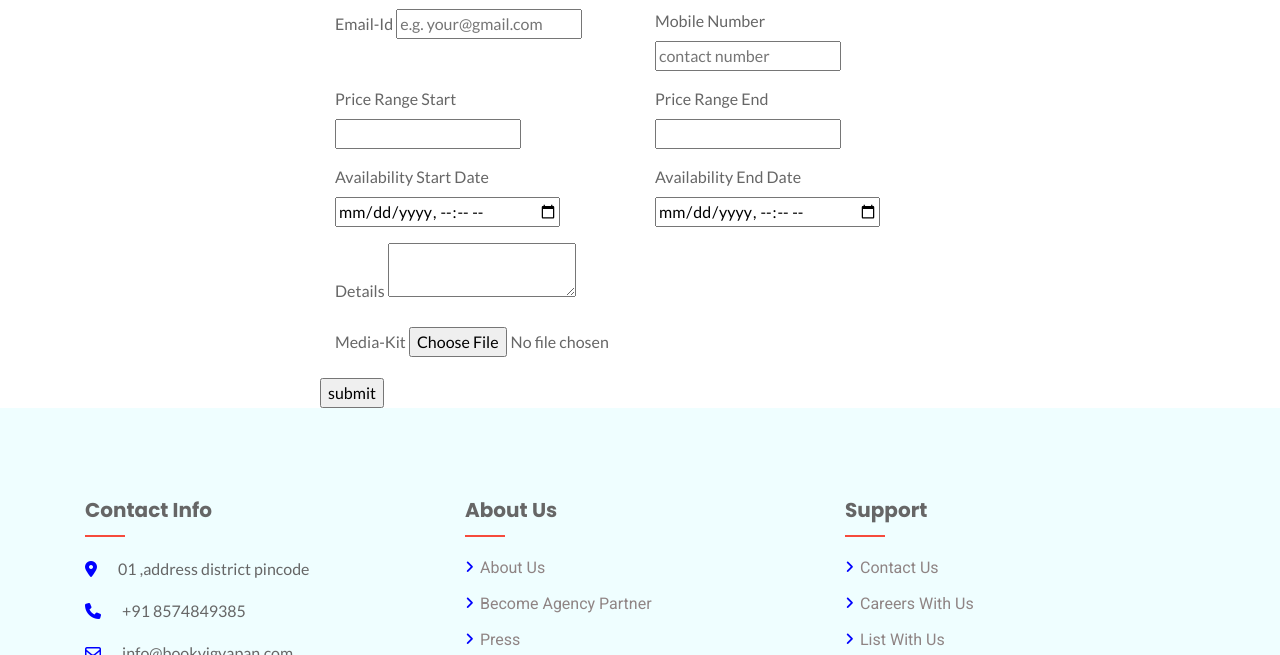
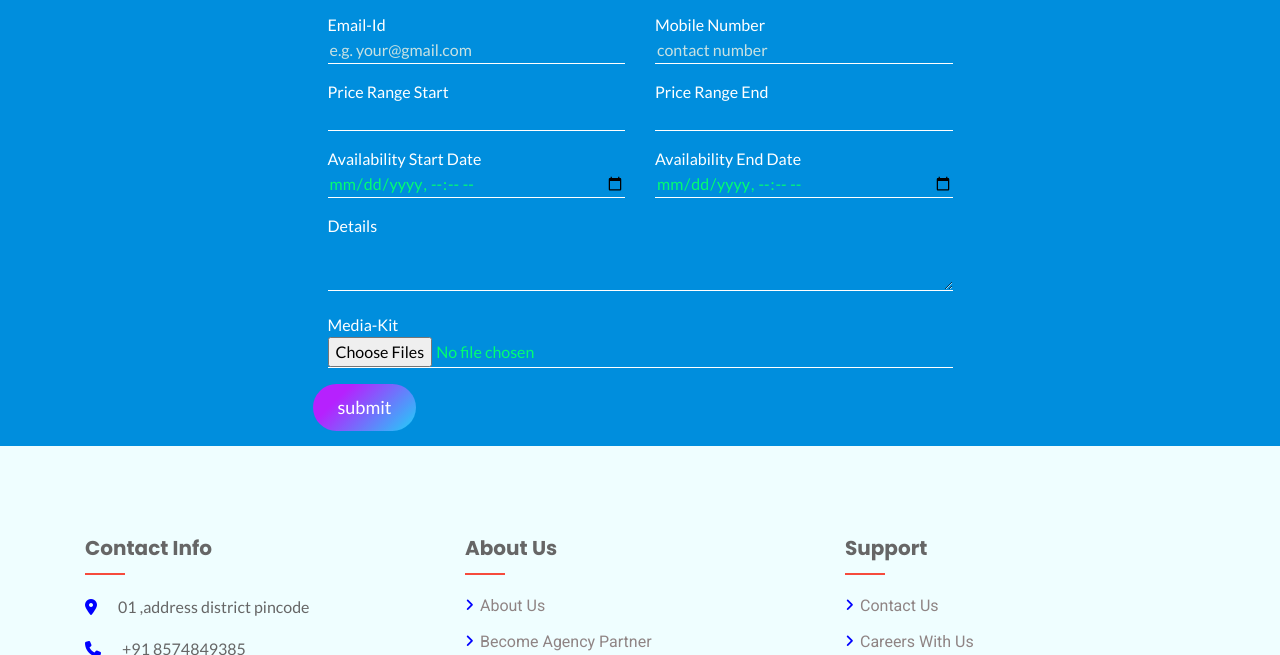
Before and after one commit to Sumit-Sahu/vigyapan, a plain HTML site: page list-with-us.html in a window 1280 px wide. Shown: the part 445-1100 px from the top of the page. Drawn offline with nearby package versions, Linux system fonts and the light colour scheme.

Commit message:
add style to form

```diff
--- a/css/_list-with-us.scss
+++ b/css/_list-with-us.scss
@@ -3,3 +3,75 @@
     background: #03CEA4;
     min-height: 40vh;
 }
+
+.list-form {
+    min-height: 60vh;
+    padding: 15px 0px;
+    color: white;
+    background: #008edd;
+    .list-form-title {
+        text-align: center;
+        font-family: cursive;
+    }
+    label {
+        width: 100%;
+        margin: 0;
+    }
+    .list-input {
+        width: 100%;
+        border: none;
+        outline: none;
+        border-bottom: 1px solid white;
+        background: transparent;
+        color: #01FF70;
+    }
+    ::placeholder {
+        color: rgb(201, 226, 226);
+    }
+    .list-form-submit {
+        overflow: hidden;
+        float: right;
+        color: white;
+        font-size: 18px;
+        font-family: 'Lato', sans-serif;
+        // background: #4EC1E0;
+        background-image: linear-gradient(315deg, #1fd1f9 0%, #b621fe 74%);
+        border: none;
+        outline: none;
+        border-radius: 50px;
+        padding: 10px 25px;
+        cursor: pointer;
+        &:hover {
+            background-image: linear-gradient(315deg, #1fd1f9 0%, #b621fe 100%);
+        }
+    }
+    .error-message {
+        color: orange;
+    }
+    // change autocomplete styles in webkit
+    input:-webkit-autofill,
+    input:-webkit-autofill:hover,
+    input:-webkit-autofill:focus,
+    textarea:-webkit-autofill,
+    textarea:-webkit-autofill:hover,
+    textarea:-webkit-autofill:focus,
+    select:-webkit-autofill,
+    select:-webkit-autofill:hover,
+    select:-webkit-autofill:focus {
+        // border: none;
+        // border-bottom: 1px solid white;
+        -webkit-text-fill-color: rgb(176, 250, 250);
+        box-shadow: 0 0 0 0 transparent inset;
+        -webkit-box-shadow: 0 0 0 0 transparent inset;
+        transition: background-color 5000s ease-in-out 0s;
+}
+     // to hide spin box
+     input[type="number"]::-webkit-outer-spin-button,
+     input[type="number"]::-webkit-inner-spin-button {
+         -webkit-appearance: none;
+         margin: 0;
+     }
+     input[type="number"] {
+         -moz-appearance: textfield;
+     }
+}
--- a/list-with-us.html
+++ b/list-with-us.html
@@ -108,14 +108,14 @@
                             <div class="col-md-6">
                                 <div class="form-group">
                                     <label for="start-price">Price Range Start</label>
-                                    <input type="integer" onchange="" name="start-price" id="start-price" placeholder="" class="list-input">
+                                    <input type="number" onchange="" name="start-price" id="start-price" placeholder="" class="list-input">
                                     <span id="start-price-error" class="error-message"></span>
                                 </div>
                             </div>
                             <div class="col-md-6">
                                 <div class="form-group">
                                     <label for="end-price">Price Range End</label>
-                                    <input type="integer" onchange=";" name="end-price" id="end-price" placeholder="" class="list-input">
+                                    <input type="number" onchange=";" name="end-price" id="end-price" placeholder="" class="list-input">
                                     <span id="end-price-error" class="error-message"></span>
                                 </div>
                             </div>
@@ -143,7 +143,7 @@
                             <div class="col-md-12">
                                 <div class="form-group">
                                     <label for="media-kit">Media-Kit</label>
-                                    <input type="file" onchange="" name="media-kit" class="list-input" id="resume-file-input" accept=".jpg,.png,.pdf,.doc,.docx">
+                                    <input type="file" onchange="" name="media-kit" class="list-input" id="resume-file-input" accept=".jpg,.png,.pdf,.doc,.docx" multiple>
                                     <span id="media-kit-error" class="error-message"></span>
                                 </div>
                             </div>
```
Also changed, not shown: css/styles.css, 1 other file.
